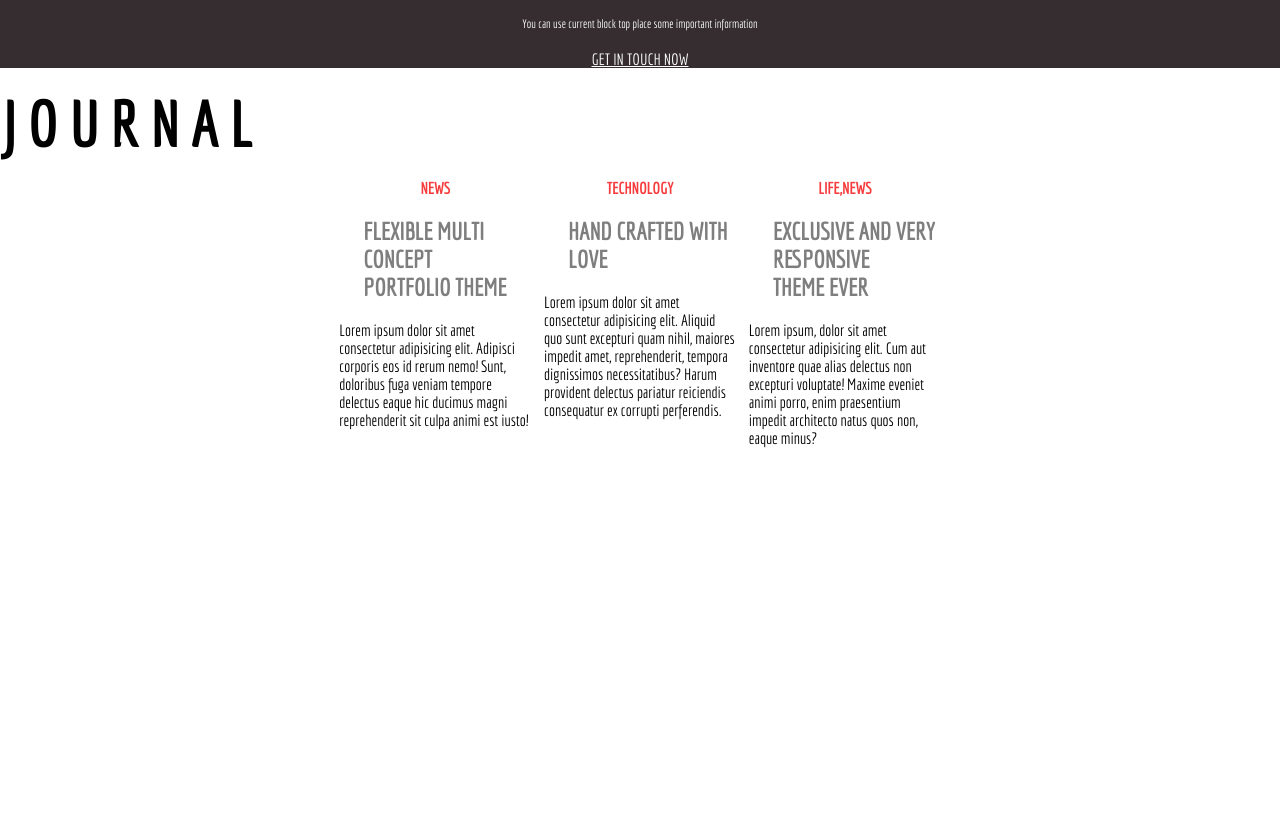
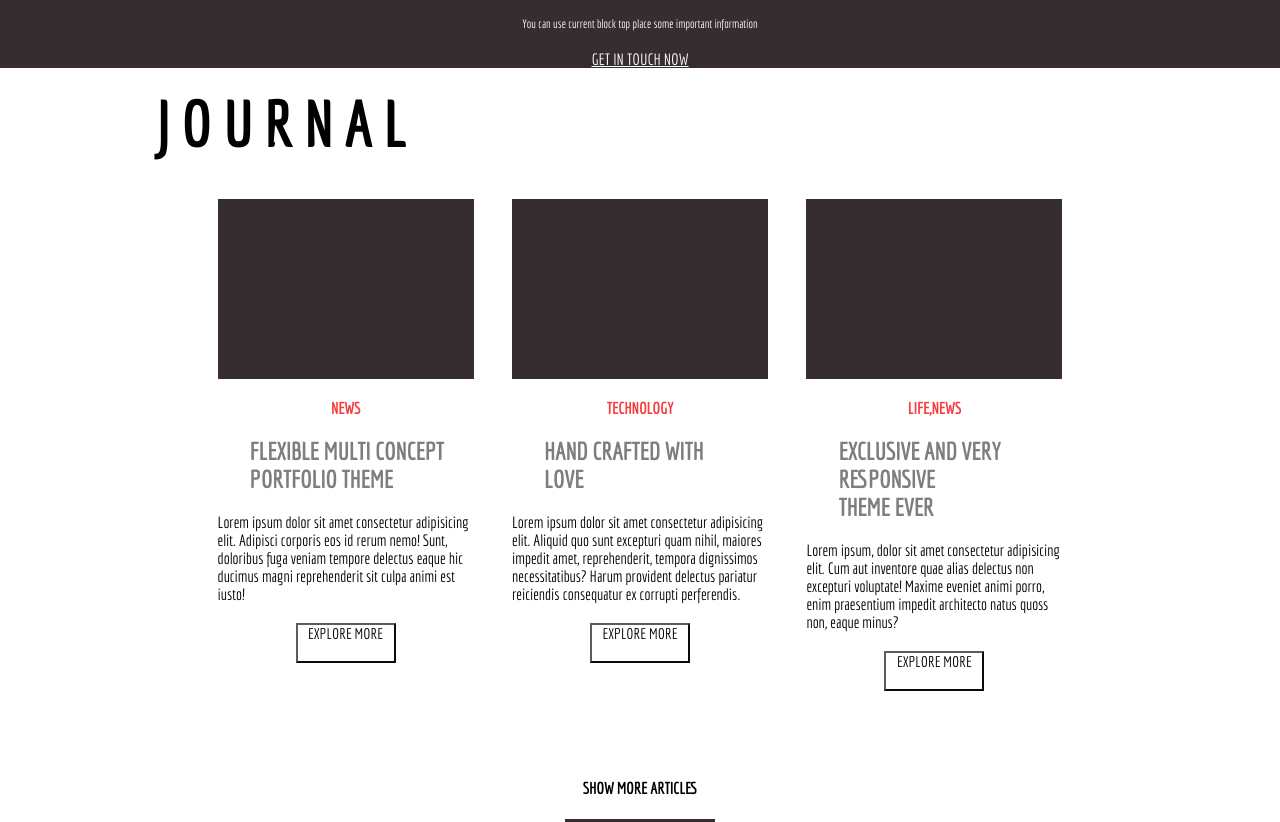
Before and after one commit to Kilel53/PSD-to-html, a plain HTML site: page index.html in a window 1280 px wide. Shown: the part 2546-3368 px from the top of the page. Before the commit the page ends 3013 px from the top, so only its background shows below. Drawn offline with Linux system fonts and the light colour scheme.

Commit message:
journal section complete

```diff
--- a/index.html
+++ b/index.html
@@ -238,7 +238,9 @@
       <p class="in-touch"><u> GET IN TOUCH NOW </u></p>
     </div>
     <div class="journal">
-      <h2 class="header-journal">J O U R N A L</h2>
+      <div class="title">
+        <h2 class="header-journal">J O U R N A L</h2>
+      </div>
       <div class="sub-secs-journal">
         <div class="part-1">
           <!-- left section -->
@@ -256,6 +258,7 @@
             delectus eaque hic ducimus magni reprehenderit sit culpa animi est
             iusto!
           </p>
+          <button class="button-for-journal">EXPLORE MORE</button>
         </div>
         <div class="part-2">
           <!-- middle section -->
@@ -271,6 +274,7 @@
             tempora dignissimos necessitatibus? Harum provident delectus
             pariatur reiciendis consequatur ex corrupti perferendis.
           </p>
+          <button class="button-for-journal">EXPLORE MORE</button>
         </div>
         <div class="part-3">
           <!-- right section -->
@@ -283,10 +287,16 @@
           <p class="par-journal">
             Lorem ipsum, dolor sit amet consectetur adipisicing elit. Cum aut
             inventore quae alias delectus non excepturi voluptate! Maxime
-            eveniet animi porro, enim praesentium impedit architecto natus quos
+            eveniet animi porro, enim praesentium impedit architecto natus quoss
             non, eaque minus?
           </p>
+          <button class="button-for-journal">EXPLORE MORE</button>
         </div>
+      </div>
+
+      <div class="last-section">
+        <button class="more-articles">SHOW MORE ARTICLES</button>
+        <div class="verticle-line"></div>
       </div>
     </div>
   </body>
--- a/style.css
+++ b/style.css
@@ -391,6 +391,7 @@ h3 {
   font-family: Economica, sans-serif;
   color: black;
   font-size: 390%;
+  margin-left: 12%;
 }
 
 .pre-head {
@@ -419,45 +420,77 @@ h3 {
 .part-1 {
   display: grid;
   align-self: start;
-  width: 15%;
+  width: 20%;
   justify-self: start;
+  height: 340px;
 }
 
 .part-2 {
   display: grid;
   align-self: start;
   justify-self: center;
-  width: 15%;
-  margin-left: 1%;
+  width: 20%;
+  margin-left: 3%;
+  height: 340px;
 }
 
 .part-3 {
   display: grid;
   align-self: start;
   justify-self: end;
-  width: 15%;
-  margin-left: 1%;
+  width: 20%;
+  margin-left: 3%;
+  height: 340px;
 }
 
 .sub-secs-journal {
   display: inline-flex;
   justify-content: center;
+  margin-top: 40px;
+  height: 580px;
 }
 
 .blank {
-  color: #352d2f;
-  height: 30%;
+  background-color: #352d2f;
+  height: 180px;
+  width: auto;
   display: grid;
 }
 
 .button-for-journal {
   display: grid;
   font-size: 15px;
-  align-content: center;
+
   margin-left: 0%;
   border-color: #605a5c;
   background-color: white;
-  align-self: end;
+
   width: 100px;
   justify-self: center;
 }
+
+.last-section {
+  width: auto;
+  display: grid;
+  align-self: end;
+}
+
+.more-articles {
+  align-content: center;
+  display: flex;
+  align-self: flex-end;
+  justify-self: center;
+  border-style: none;
+  margin-left: 0%;
+  font-size: 16px;
+  font-weight: 900;
+  background-color: white;
+}
+
+.verticle-line {
+  width: 150px;
+  background-color: #352d2f;
+  height: 3px;
+  display: grid;
+  justify-self: center;
+}
```
